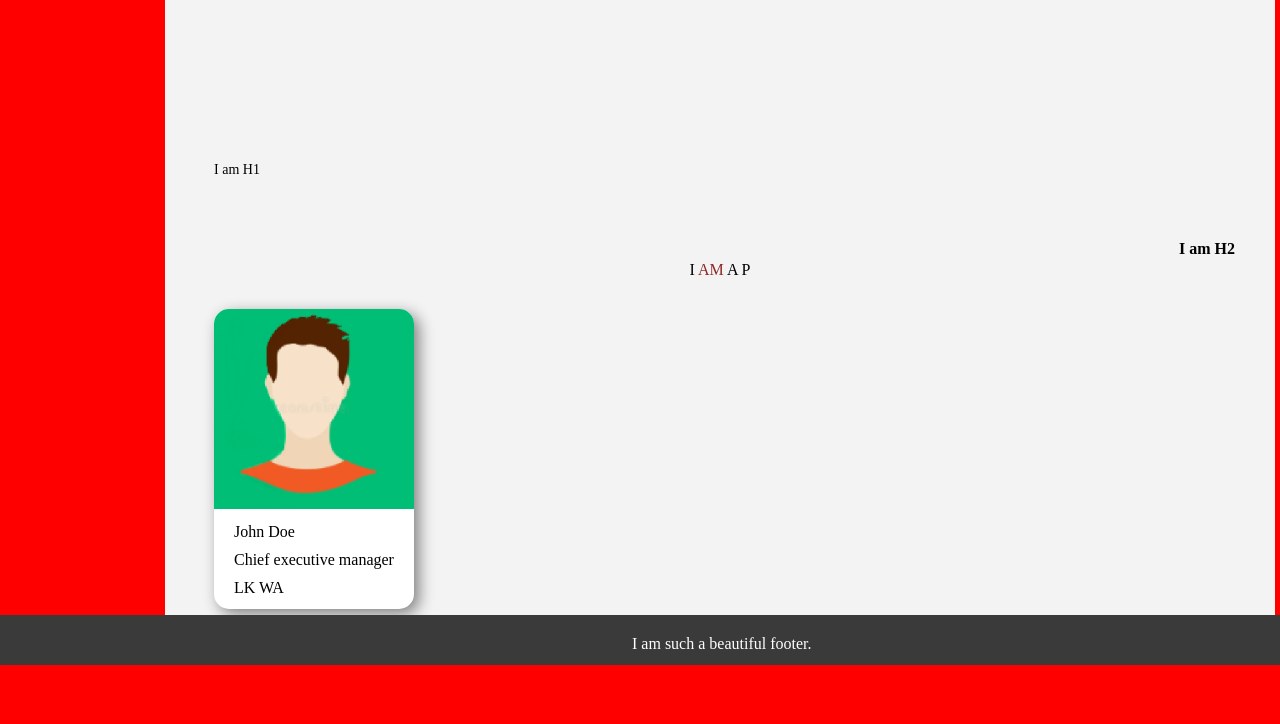
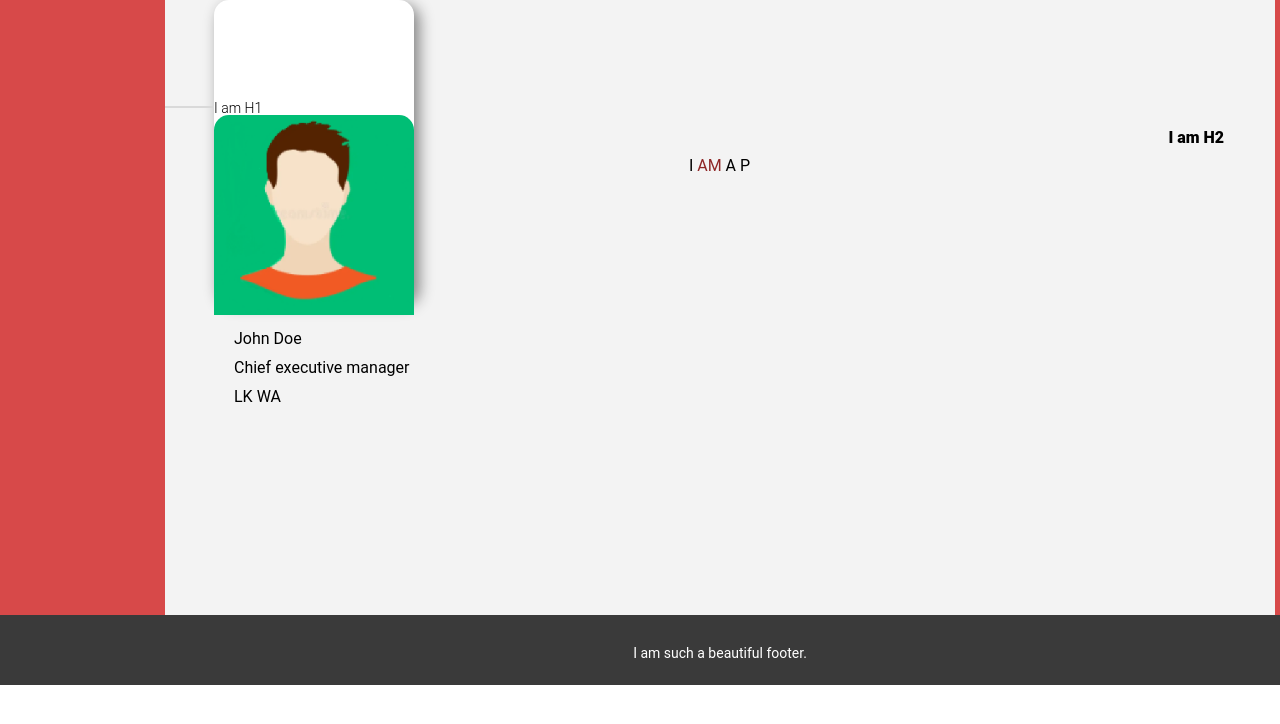
Before and after one commit to Neogiciaa/Pixel-Perfect, a plain HTML site: page index.html in a window 1280 px wide. Shown: the top 724 px of the page. Drawn offline with Linux system fonts and the light colour scheme.

Commit message:
Save commit

```diff
--- a/index.html
+++ b/index.html
@@ -10,6 +10,7 @@
 </head>
 <body>
     <div class="mainDiv">
+        <div class="grey-div"></div>
        <h1>I am H1</h1>
         <h2>I am H2</h2>
         <p class="first-p">I <span>am</span> a p</p>
--- a/style.css
+++ b/style.css
@@ -1,12 +1,15 @@
 * {
     box-sizing: border-box;
-    justify-content: center;
     margin: 0;
-    padding: 0;
+    font-family: Roboto, sans-serif;
+}
+
+html {
+    background: white;
 }
 
 body {
-    background-color: red;
+    background-color: #D74949;
     height: 684px;
     width: 1440px;
 }
@@ -22,37 +25,63 @@ body {
     text-align: center;
     text-transform: uppercase;
     line-height: 23px;
-    margin-bottom: 28px;
+    margin-top: 154px;
+    margin-left: 50px;
+    position: absolute;
+    height: 23px;
+    width: 1009px;
 }
 
 .first-p span {
     color: #8F2727;
 }
 
+.grey-div {
+    background-color: #D9D9D9;
+    height: 2px;
+    width: 49px;
+    top: 106px;
+    left: 165px;
+    position: absolute;
+}
+
 h1 {
+    height: 16px;
+    width: 64px;
     font-weight: 300;
     font-size: 14px;
-    line-height: 10;
-    padding-top: 100px;
-    padding-left: 49px;
+    line-height: 16.43px;
+    margin-top: 100px;
+    margin-left: 49px;
     color: black;
+    position: absolute;
 }
 
 h2 {
+    margin-left: 50px;
     text-align: right;
-    padding-left: 215px;
-    padding-right: 40px;
     font-weight: 800;
     font-size: 16px;
+    height: 19px;
+    width: 1009px;
+    position: absolute;
+    margin-top: 128px;
 }
 
 footer {
-    padding-top: 20px;
-    padding-left: 632px;
     width: 1440px;
-    height: 50px;
+    height: 70px;
     background-color: #3A3A3A;
+}
+
+footer p {
+    margin-left: 632px;
+    padding-top: 30px;
+    width: 176px;
+    height: 16px;
     color: white;
+    text-align: center;
+    font-size: 14px;
 }
 
 .card {
@@ -61,6 +90,7 @@ footer {
     height: 300px;
     background-color: white;
     margin-left: 49px;
+    padding-top: 115px;
     box-shadow: 5px 5px 15px grey;
 }
 
```
